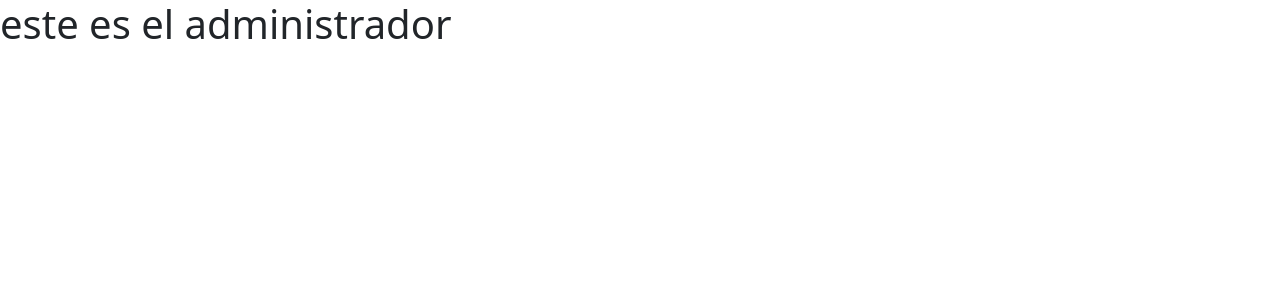
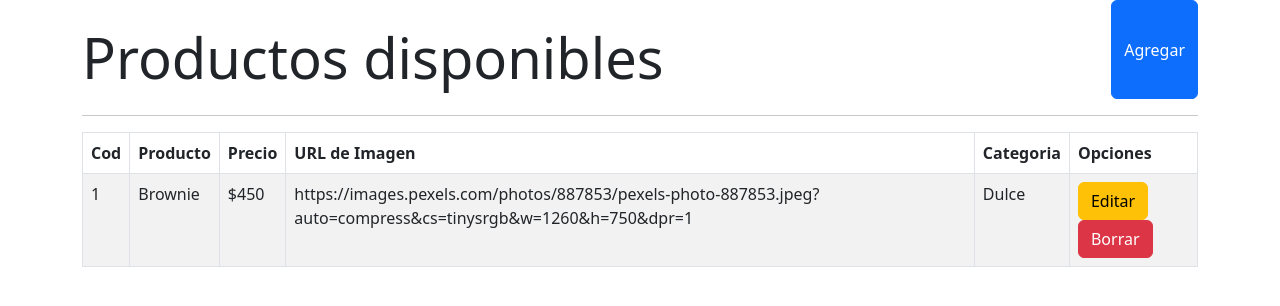
Before and after one commit to agostina9/cafebranch, a React (Create React App) app: page /administrador in a window 1280 px wide. Shown: the top 306 px of the page. Built offline with nearby package versions, Linux system fonts and the light colour scheme.

Commit message:
agrego administrador e item

```diff
--- a/src/components/views/Administrador.jsx
+++ b/src/components/views/Administrador.jsx
@@ -1,8 +1,30 @@
+import { Button, Container, Table } from "react-bootstrap";
+import ItemProducto from "./producto/ItemProducto";
+
 const Administrador = () => {
     return (
-        <div>
-            <h1>este es el administrador</h1>
+      <Container>
+        <div className="d-flex justify-content-between">
+        <h2 className="display-4 mt-4">Productos disponibles</h2>
+        <Button>Agregar</Button>
         </div>
+        <hr></hr>
+        <Table striped bordered hover>
+      <thead>
+        <tr>
+          <th>Cod</th>
+          <th>Producto</th>
+          <th>Precio</th>
+          <th>URL de Imagen</th>
+          <th>Categoria</th>
+          <th>Opciones</th>
+        </tr>
+      </thead>
+      <tbody>
+     <ItemProducto></ItemProducto>
+      </tbody>
+    </Table>
+      </Container>
     );
 };
 
--- a/src/components/views/producto/ItemProducto.jsx
+++ b/src/components/views/producto/ItemProducto.jsx
@@ -0,0 +1,20 @@
+import { Button } from "react-bootstrap";
+
+const ItemProducto = () => {
+    return (
+
+              <tr>
+          <td>1</td>
+          <td>Brownie</td>
+          <td>$450</td>
+          <td>https://images.pexels.com/photos/887853/pexels-photo-887853.jpeg?auto=compress&cs=tinysrgb&w=1260&h=750&dpr=1</td>
+          <td>Dulce</td>
+          <td><Button variant='warning'>Editar</Button>
+          <Button variant='danger'>Borrar</Button></td>
+
+        </tr>
+
+    );
+};
+
+export default ItemProducto;
```
